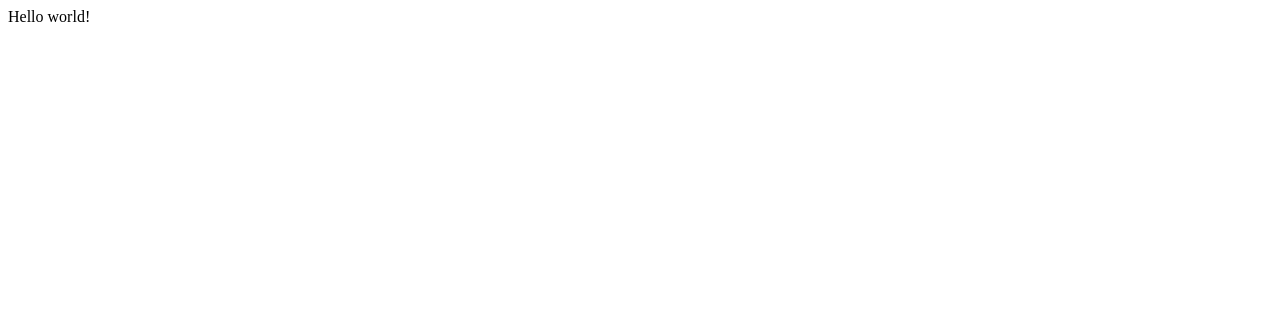
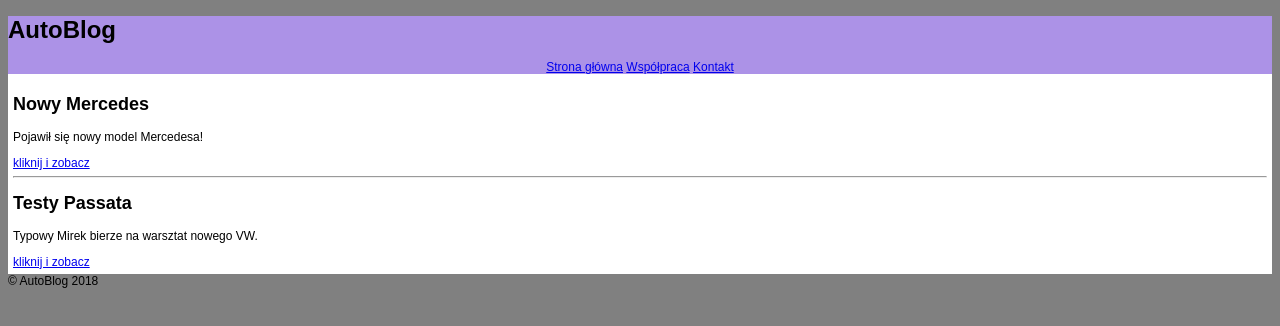
Before and after one commit to wioletar/akademia-kodu-html-css, a plain HTML site: page index.html in a window 1280 px wide. Drawn offline with Linux system fonts and the light colour scheme.

Commit message:
Home page structured + inline styles

```diff
--- a/index.html
+++ b/index.html
@@ -1 +1,40 @@
-Hello world!
+<!DOCTYPE html>
+<html lang="pl">
+    <head>
+        <meta charset="UTF-8"> <!-- -->
+        <title>MójBlog.pl</title>
+    </head>
+
+    <body style="font-family: Arial; font-size: 12px; background: grey;">
+
+        <header style="background-color:rgb(172, 146, 231);">
+            <h1>AutoBlog</h1> <!-- tylko jeden h1 na jednej stronie-->
+            <nav style="text-align: center">
+                <a href="index.html">Strona główna</a>
+                <a href="wspolpraca.html">Współpraca</a>
+                <a href="kontakt.html">Kontakt</a>
+            </nav>
+        </header>
+
+        <main style="background: white; padding: 5px;">
+           <section>
+               <h2>Nowy Mercedes</h2>
+               <p>Pojawił się nowy model Mercedesa!</p>
+                <a href="nowy_mercedes.html">kliknij i zobacz</a>
+            </section>
+
+            <hr> <!-- linia oddzielajaca sekcje -->
+
+           <section>
+            <h2>Testy Passata</h2>
+            <p>Typowy Mirek bierze na warsztat nowego VW.</p>
+            <a href="testy_passata.html">kliknij i zobacz</a>
+        </section>
+        </main>
+        <footer>
+            &copy; AutoBlog 2018
+        </footer>
+
+    </body>
+
+</html>
```
